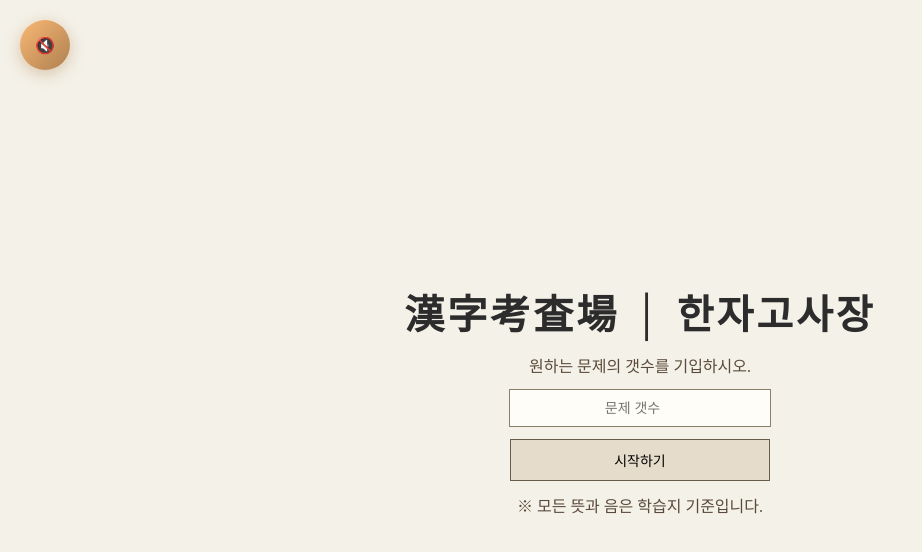
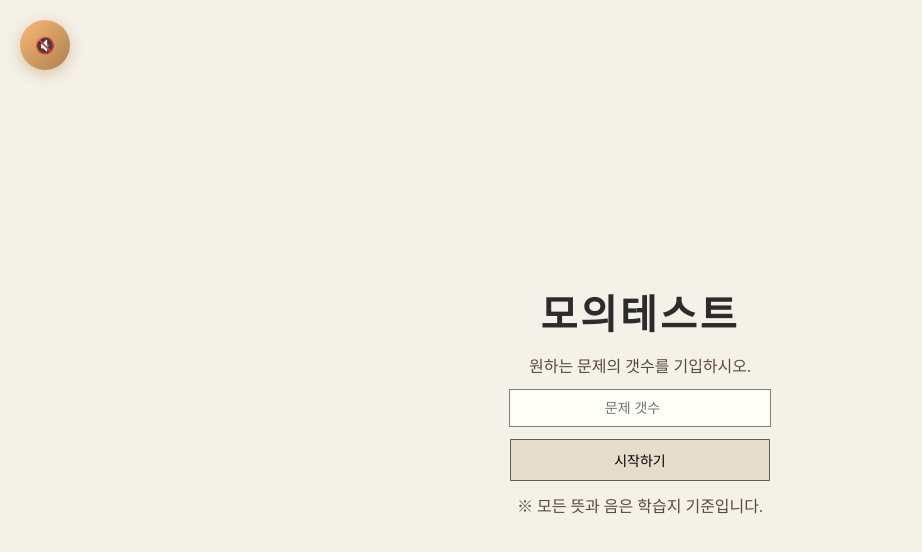
Before and after one commit to brian3154/hanja, a plain HTML site: page index.html in a window 1280 px wide. Shown: the whole page, without its empty margins (0-922 px from the left). Drawn offline with Linux system fonts and the light colour scheme; some packages are replaced by stand-ins of ours; a script that the page names is missing.

Commit message:
Modify favicon and update title in index.html
Updated the favicon and changed the title to '모의테스트'.

```diff
--- a/index.html
+++ b/index.html
@@ -3,14 +3,14 @@
 <head>
     <meta charset="UTF-8">
     <meta name="viewport" content="width=device-width, initial-scale=1.0">
-    <link rel="shortcut icon" href="favicon.ico" type="image/x-icon">
+    <link rel="icon" type="image/png" href="favicon.png">
     <link rel="stylesheet" href="style.css">
     <title>한자교육소</title>
 </head>
 <body>
     <button id="playBtn">🔇</button>
     <div id="first">
-        <h1>漢字考査場 │ 한자고사장</h1>
+        <h1>모의테스트</h1>
         <p>원하는 문제의 갯수를 기입하시오.</p>
         <input type="number" placeholder="문제 갯수" id="input_num">
         <button type="button" id="button_start">시작하기</button>
```
